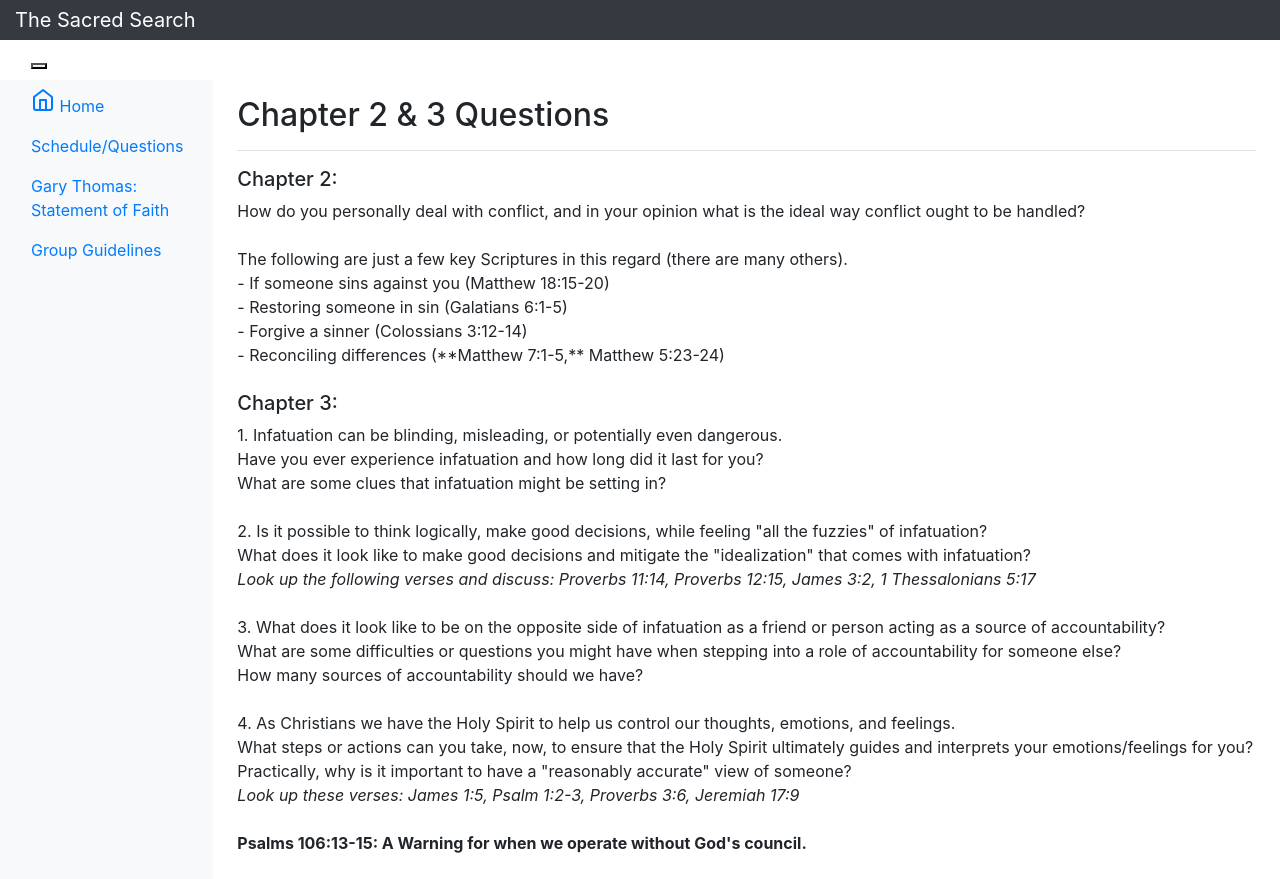
After one commit to HannahEG/sacredsearchseries, a Flask app: template app/templates/chapter2-3.html in a window 1280 px wide. The commit adds this page. Run offline with Flask 2, Linux system fonts and the light colour scheme; the template is opened without the code that fills it, so the values that code supplies are empty; some libraries are stand-ins or nearby versions.

Commit message:
updated routes and questions for chapters 2&3

```diff
--- a/app/SacredSearch.py
+++ b/app/SacredSearch.py
@@ -40,6 +40,11 @@ def Guidelines():
 def Chapter1():
     return render_template("chapter1.html")
 
+@app.route("/chapter2-3")
+#---- Route will return the webpage with visualizations depicting turnout based on voter competitiveness
+def Chapter1():
+    return render_template("chapter2-3.html")
+
 
 if __name__ == "__main__":
     app.run()
--- /dev/null
+++ b/app/templates/chapter2-3.html
@@ -0,0 +1,139 @@
+<!DOCTYPE html>
+<html lang="en">
+<head>
+    <meta charset="utf-8">
+    <meta name="viewport" content="width=device-width, initial-scale=1, shrink-to-fit=no">
+    <meta name="description" content="">
+    <meta name="author" content="">
+
+
+    <title>TSS:Chapter2&3</title>
+
+    <link
+        rel="stylesheet"
+        href="https://maxcdn.bootstrapcdn.com/bootstrap/4.0.0/css/bootstrap.min.css"
+        integrity="sha384-Gn5384xqQ1aoWXA+058RXPxPg6fy4IWvTNh0E263XmFcJlSAwiGgFAW/dAiS6JXm"
+        crossorigin="anonymous"
+    />
+
+
+        <!-- Custom styles for this template -->
+    <!-- <link href="css/dashboard.css" rel="stylesheet"> -->
+</head>
+
+<body>
+  <nav class="navbar navbar-dark sticky-top bg-dark flex-md-nowrap p-0">
+    <a class="navbar-brand col-sm-3 col-md-2 mr-0" href="https://sacredsearch.herokuapp.com/"> The Sacred Search</a>
+    <ul class="navbar-nav px-2">
+      <li class="nav-item text-nowrap">
+      </li>
+    </ul>
+  </nav>
+
+  <nav class="navbar navbar-inverse navbar-fixed-top">
+    <div class="container-fluid">
+      <div class="navbar-header">
+        <button type="button" class="navbar-toggle collapsed" data-toggle="collapse" data-target="#navbar" aria-expanded="false" aria-controls="navbar">
+        </button>
+      </div>
+      <div id="navbar" class="navbar-collapse collapse">
+        <ul class="nav navbar-nav navbar-right">
+          <li><a href="https://sacredsearch.herokuapp.com/">Home</a></li>
+          <li><a href="https://sacredsearch.herokuapp.com/schedule">Schedule/Questions</a></li>
+          <li><a href="https://sacredsearch.herokuapp.com/faithstatement">Gary Thomas: Faith Statement</a></li>
+          <li><a href="https://sacredsearch.herokuapp.com/guidelines">Group Guidelines</a></li>
+        </ul>
+      </div>
+    </div>
+  </nav>
+
+
+  <div class="container-fluid">
+    <div class="row">
+      <nav class="col-md-2 d-none d-md-block bg-light sidebar">
+        <div class="static">
+          <ul class="nav flex-column">
+            <li class="nav-item">
+              <a class="nav-link active" href="https://sacredsearch.herokuapp.com/">
+                <span data-feather="home"></span>
+                Home<span class="sr-only">(current)</span>
+              </a>
+            </li>
+            <li class="nav-item">
+              <a class="nav-link" href="https://sacredsearch.herokuapp.com/schedule">
+                Schedule/Questions
+              </a>
+            </li>
+            <li class="nav-item">
+              <a class="nav-link" href="https://sacredsearch.herokuapp.com/faithstatement">
+                Gary Thomas: Statement of Faith
+              </a>
+            </li>
+            <li class="nav-item">
+              <a class="nav-link" href="https://sacredsearch.herokuapp.com/guidelines">
+                Group Guidelines
+              </a>
+            </li>
+          </ul>
+        </div>
+      </nav>
+
+
+        <main role="main" class="col-md-9 ml-sm-auto col-lg-10 pt-3 px-4">
+            <div class="d-flex justify-content-between flex-wrap flex-md-nowrap align-items-center pb-2 mb-3 border-bottom">
+              <h1 class="h2">Chapter 2 & 3 Questions</h1><br>
+            </div>
+
+            <div><h5>Chapter 2:</h5>
+
+              How do you personally deal with conflict, and in your opinion what is the ideal way conflict ought to be handled?<br><br>
+              The following are just a few key Scriptures in this regard (there are many others).<br>
+              - If someone sins against you (Matthew 18:15-20)<br>
+              - Restoring someone in sin (Galatians 6:1-5)<br>
+              - Forgive a sinner (Colossians 3:12-14)<br>
+              - Reconciling differences (**Matthew 7:1-5,** Matthew 5:23-24)<br><br>
+
+              <h5>Chapter 3:</h5>
+
+              1. Infatuation can be blinding, misleading, or potentially even dangerous.<br>
+              Have you ever experience infatuation and how long did it last for you?<br>
+              What are some clues that infatuation might be setting in? <br><br>
+
+              2. Is it possible to think logically, make good decisions, while feeling "all the fuzzies" of infatuation? <br>
+              What does it look like to make good decisions and mitigate the "idealization" that comes with infatuation?<br>
+
+              <i>Look up the following verses and discuss: Proverbs 11:14, Proverbs 12:15, James 3:2, 1 Thessalonians 5:17</i><br><br>
+
+              3. What does it look like to be on the opposite side of infatuation as a friend or person acting as a source of accountability?<br>
+              What are some difficulties or questions you might have when stepping into a role of accountability for someone else? <br>
+              How many sources of accountability should we have?<br><br>
+
+              4. As Christians we have the Holy Spirit to help us control our thoughts, emotions, and feelings. <br>
+              What steps or actions can you take, now, to ensure that the Holy Spirit ultimately guides and interprets your emotions/feelings for you? <br>
+              Practically, why is it important to have a "reasonably accurate" view of someone?<br>
+              <i>Look up these verses: James 1:5, Psalm 1:2-3, Proverbs 3:6, Jeremiah 17:9</i><br><br>
+
+              <b>Psalms 106:13-15: A Warning for when we operate without God's council.</b><br><br>
+
+            </div>
+
+
+
+
+
+
+    <!-- Placed at the end of the document so the pages load faster -->
+    <script src="https://code.jquery.com/jquery-3.2.1.slim.min.js" integrity="sha384-KJ3o2DKtIkvYIK3UENzmM7KCkRr/rE9/Qpg6aAZGJwFDMVNA/GpGFF93hXpG5KkN" crossorigin="anonymous"></script>
+    <script>window.jQuery || document.write('<script src="../app/js/jquery-slim.min.js"><\/script>')</script>
+    <script src="https://cdnjs.cloudflare.com/ajax/libs/popper.js/1.12.9/umd/popper.min.js" integrity="sha384-ApNbgh9B+Y1QKtv3Rn7W3mgPxhU9K/ScQsAP7hUibX39j7fakFPskvXusvfa0b4Q" crossorigin="anonymous"></script>
+    <script src="https://maxcdn.bootstrapcdn.com/bootstrap/4.0.0/js/bootstrap.min.js" integrity="sha384-JZR6Spejh4U02d8jOt6vLEHfe/JQGiRRSQQxSfFWpi1MquVdAyjUar5+76PVCmYl" crossorigin="anonymous"></script>
+
+    <!-- Icons -->
+    <script src="https://unpkg.com/feather-icons/dist/feather.min.js"></script>
+    <script>
+      feather.replace()
+    </script>
+
+
+
+</html>
--- a/app/templates/schedule.html
+++ b/app/templates/schedule.html
@@ -101,9 +101,9 @@
                     <td class="cell-title">
                       <a href="https://sacredsearch.herokuapp.com/chapter1">1 A Tale of Two Tears</a></td>
                     <td class="cell-YdCX"><time>Mar 26, 2021</time></td></tr><tr id="031fe892-9bc3-42d6-bb68-4b6585f21c8a"><td class="cell-title">
-                      <a href="">2 The Great Exception</a></td>
+                      <a href="https://sacredsearch.herokuapp.com/chapter2-3">2 The Great Exception</a></td>
                     <td class="cell-YdCX"><time>Apr 2, 2021</time></td></tr><tr id="b767d4e8-522b-445f-8cdd-ee5e2a6d6e57"><td class="cell-title">
-                      <a href="">3 Vulnerable &amp; Stupid</a></td>
+                      <a href="https://sacredsearch.herokuapp.com/chapter2-3">3 Vulnerable &amp; Stupid</a></td>
                     <td class="cell-YdCX"><time>Apr 2, 2021</time></td></tr><tr id="8a24cfc4-4c92-41b4-8723-30521fa23649"><td class="cell-title">
                       <a href="">5 Soul Mate or Sole Mate?</a></td>
                     <td class="cell-YdCX"><time>Apr 9, 2021</time></td></tr><tr id="e6487ed1-561d-4f19-b569-d5b3fa89c149"><td class="cell-title">
```
